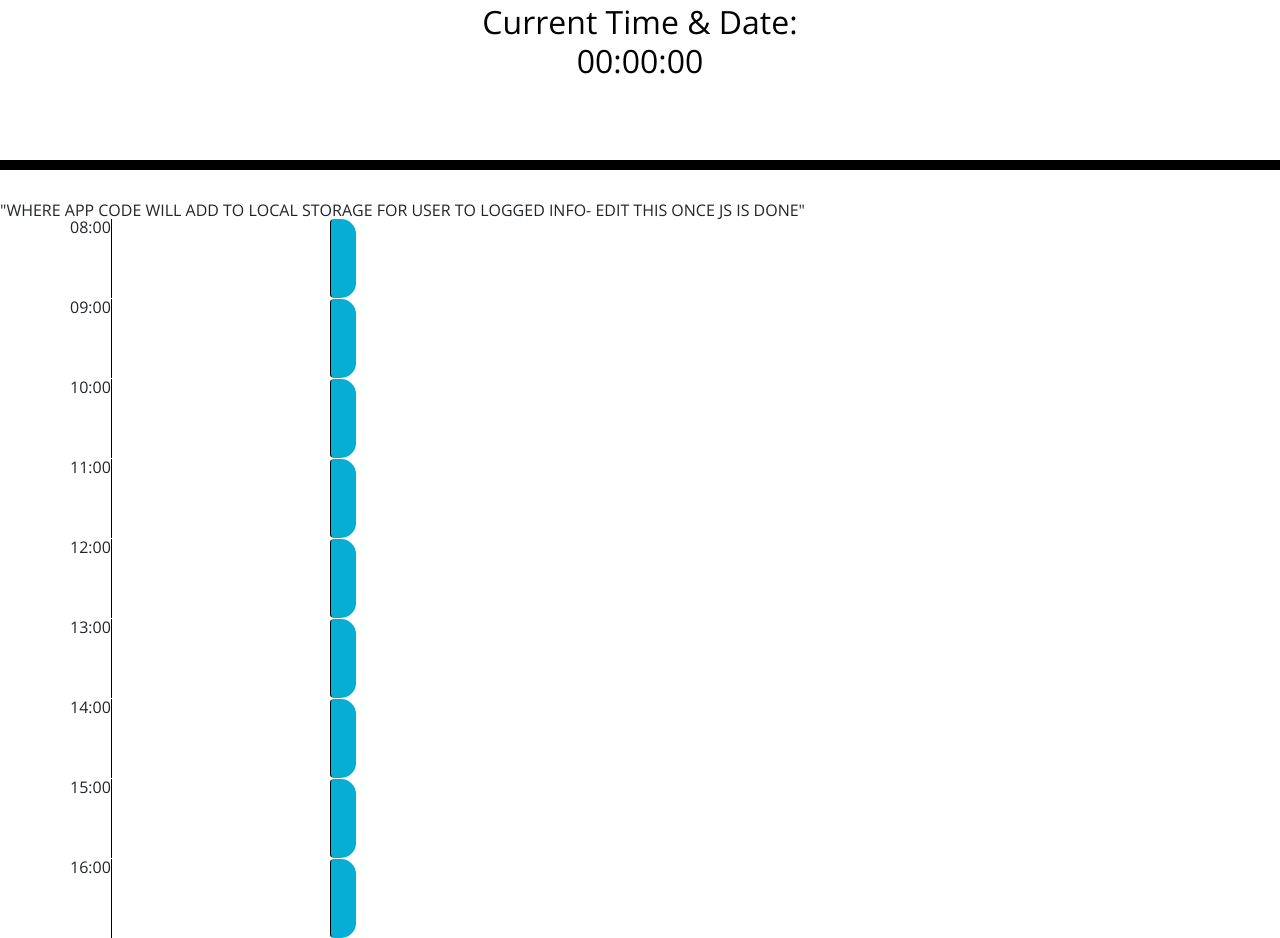
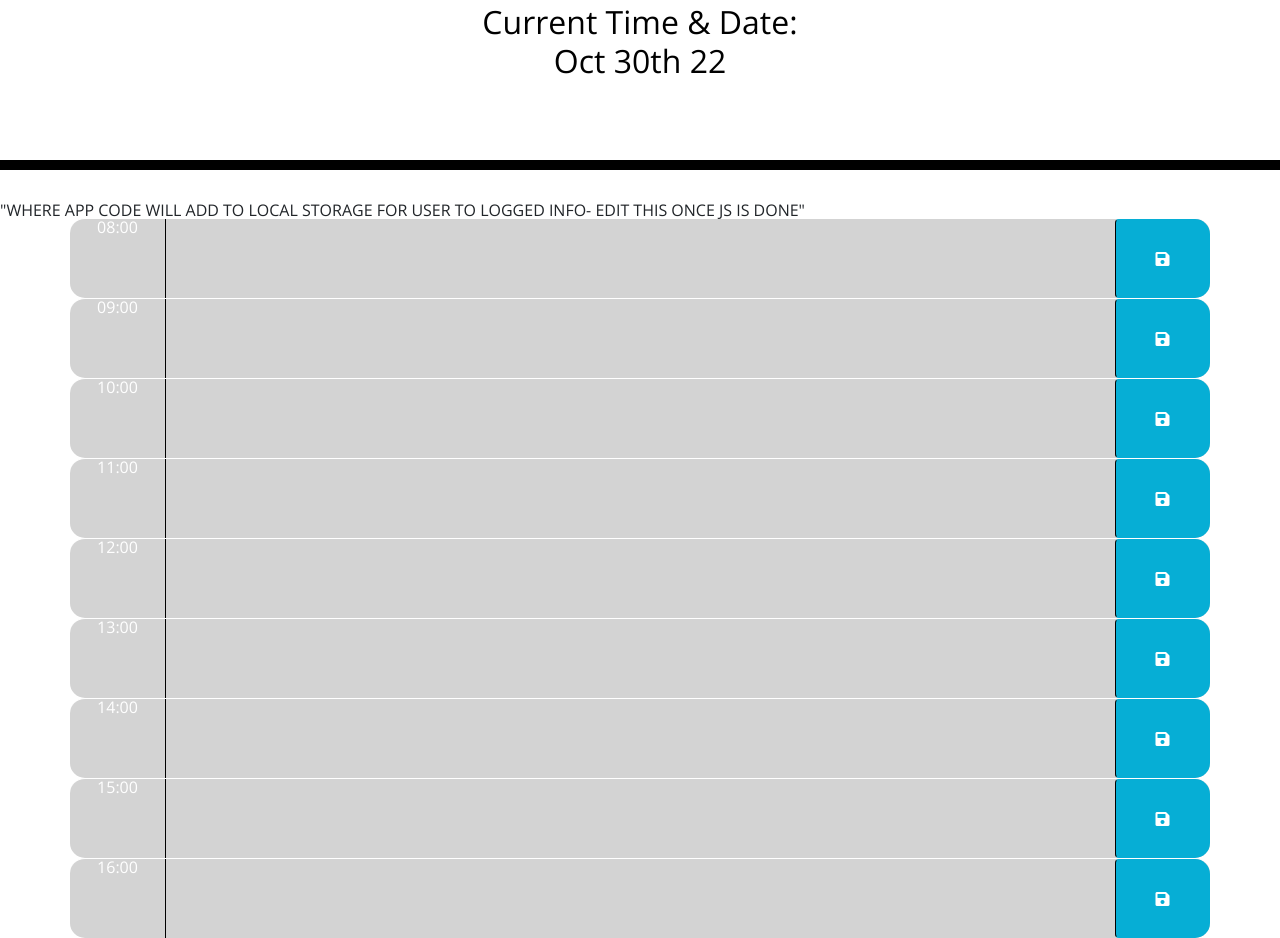
Before and after one commit to flgaitan/work-day-scheduler, a plain HTML site: page index.html in a window 1280 px wide. Shown: the part 191-1129 px from the top of the page. Drawn offline with nearby package versions, Linux system fonts and the light colour scheme.

Commit message:
added code to html,and most of the code to script.js as well

```diff
--- a/assets/script.js
+++ b/assets/script.js
@@ -1,15 +1,69 @@
 //declare variables that will be attached to an element id
-var timeDisplayEl = $('#time-display');
-//var =
-//var =
+var currentDayElement = $('#time-display');
+//var timeCurrent = moment().format();
+
 //var =
 //var =
 //var =
 
+//creating a function that will display the times: present, past and future in our page
+//to do this a for-loop was created that will run until the conditions are satisfied
+//let currentTime = parseInt(moment().format("HH"));
+function displayBackground(){
+  let currentTime = parseInt(moment().format("HH"));
+  console.log(currentTime)
+  for (let i=8; i<17; i++){
+    if (currentTime === i){
+      let currentElement = document.getElementById(`${i}`);
+      currentElement.setAttribute(`class`,`${currentElement.classList.value} present`);
 
 
-// handle displaying the time
-function displayTime() {
-    var timeCurrent = moment().format('MMM DD, YYYY [at] hh:mm:ss a');
-    timeDisplayEl.text(timeCurrent);
+
+    } else if(i>currentTime){
+      let currentElement = document.getElementById(`${i}`);
+      currentElement.setAttribute(`class`,`${currentElement.classList.value} future`);
+
+
+    } else{
+      let currentElement = document.getElementById(`${i}`);
+      currentElement.setAttribute(`class`,`${currentElement.classList.value} past`);
+
+    }
   }
+};
+
+
+//let name = "Fiama"
+//let myName = "My name is" + name
+//let templateName = `my name is ${name}`
+
+
+// handle displaying the time using moment
+//moment().format("MMM Do YY");
+//moment().format('MMM DD, YYYY [at] hh:mm:ss a');
+function currentDayEl() {
+    var timeCurrent = moment().format("MMM Do YY");
+    //console.log(currentDayElement)
+    currentDayElement.text(timeCurrent)
+    $('.saveBtn').on('click',function(){
+      //store in localstorage, declaring values for row class(col-10 description) and row id values(hour)
+      var value = $(this).siblings('.description').val()
+      var time = $(this).parent().attr('id')
+      localStorage.setItem(time, value)
+  })
+  }
+
+  currentDayEl()
+  displayBackground()
+
+//now we have to display all the values to be gotten from Local Storage using getItem instead of setItem for each
+
+$('#8 .description').val(localStorage.getItem('8'))
+$('#9 .description').val(localStorage.getItem('9'))
+$('#10 .description').val(localStorage.getItem('10'))
+$('#11 .description').val(localStorage.getItem('11'))
+$('#12 .description').val(localStorage.getItem('12'))
+$('#13 .description').val(localStorage.getItem('13'))
+$('#14 .description').val(localStorage.getItem('14'))
+$('#15 .description').val(localStorage.getItem('15'))
+$('#16 .description').val(localStorage.getItem('16'))
--- a/index.html
+++ b/index.html
@@ -7,10 +7,10 @@
     <link rel="stylesheet" href="https://stackpath.bootstrapcdn.com/bootstrap/4.3.1/css/bootstrap.min.css"/>
     <link rel="stylesheet" href="https://use.fontawesome.com/releases/v5.8.1/css/all.css" integrity="sha384-50oBUHEmvpQ+1lW4y57PTFmhCaXp0ML5d60M1M7uH2+nqUivzIebhndOJK28anvf" crossorigin="anonymous"/>
     <link href="https://fonts.googleapis.com/css?family=Open+Sans&display=swap" rel="stylesheet"/>
+    <script type="text/javascript" src="https://cdnjs.cloudflare.com/ajax/libs/moment.js/2.27.0/moment.min.js"></script>
     <link rel="stylesheet" href="./assets/style.css"/>
     <title>Work Day Scheduler.</title>
   </head>
-
   <body>
     <header class="jumbotron">
       <h1 class="display-3">Your day at a glance.</h1>
@@ -21,57 +21,51 @@
     <section class="notification-center-hub" id="user-notification">"WHERE APP CODE WILL ADD TO LOCAL STORAGE FOR USER TO LOGGED INFO- EDIT THIS ONCE JS IS DONE"</section>
     <div class="container">
       <!-- Timeblocks go here -->
-      <div id="8-hundred" class="row time-block">
-        <div class="CALL-ME-CLASS">08:00</div>
-        <textarea class="ADD-CLASS-NAME-LOOK-UP"></textarea>
-        <button class="btn saveBtn ADD-CLASS-NAME-LOOK-UP-"><i class="LOOK-ME-UP-TOO"></i></button>
+      <div id="8" class="row time-block">
+        <div class="col-1">08:00</div>
+        <textarea class="col-10 description"></textarea>
+        <button class="btn saveBtn col-1"><i class="fas fa-save"></i></button>
       </div>
-    <div id="09-hundred" class="row time-block">
-      <div class="CALL-ME-CLASS">09:00</div>
-      <textarea class="ADD-CLASS-NAME-LOOK-UP"></textarea>
-      <button class="btn saveBtn ADD-CLASS-NAME-LOOK-UP"><i class="LOOK-ME-UP-TOO"></i></button>
+    <div id="9" class="row time-block">
+      <div class="col-1">09:00</div>
+      <textarea class="col-10 description"></textarea>
+      <button class="btn saveBtn col-1"><i class="fas fa-save"></i></button>
     </div>
-    <div id="10-hundred" class="row time-block">
-      <div class="CALL-ME-CLASS">10:00</div>
-      <textarea class="ADD-CLASS-NAME-LOOK-UP"></textarea>
-      <button class="btn saveBtn ADD-CLASS-NAME-LOOK-UP"><i class="LOOK-ME-UP-TOO"></i></button>
+    <div id="10" class="row time-block">
+      <div class="col-1">10:00</div>
+      <textarea class="col-10 description"></textarea>
+      <button class="btn saveBtn col-1"><i class="fas fa-save"></i></button>
     </div>
-    <div id="11-hundred" class="row time-block">
-      <div class="CALL-ME-CLASS">11:00</div>
-      <textarea class="ADD-CLASS-NAME-LOOK-UP"></textarea>
-      <button class="btn saveBtn ADD-CLASS-NAME-LOOK-UP"><i class="LOOK-ME-UP-TOO"></i></button>
+    <div id="11" class="row time-block">
+      <div class="col-1">11:00</div>
+      <textarea class="col-10 description"></textarea>
+      <button class="btn saveBtn col-1"><i class="fas fa-save"></i></button>
     </div>
-    <div id="12-hundred" class="row time-block">
-      <div class="CALL-ME-CLASS">12:00</div>
-      <textarea class="ADD-CLASS-NAME-LOOK-UP"></textarea>
-      <button class="btn saveBtn ADD-CLASS-NAME-LOOK-UP"><i class="LOOK-ME-UP-TOO"></i></button>
+    <div id="12" class="row time-block">
+      <div class="col-1">12:00</div>
+      <textarea class="col-10 description"></textarea>
+      <button class="btn saveBtn col-1"><i class="fas fa-save"></i></button>
     </div>
-    <div id="13-hundred" class="row time-block">
-      <div class="CALL-ME-CLASS">13:00</div>
-      <textarea class="ADD-CLASS-NAME-LOOK-UP"></textarea>
-      <button class="btn saveBtn ADD-CLASS-NAME-LOOK-UP"><i class="LOOK-ME-UP-TOO"></i></button>
+    <div id="13" class="row time-block">
+      <div class="col-1">13:00</div>
+      <textarea class="col-10 description"></textarea>
+      <button class="btn saveBtn col-1"><i class="fas fa-save"></i></button>
     </div>
-    <div id="14-hundred" class="row time-block">
-      <div class="CALL-ME-CLASS">14:00</div>
-      <textarea class="ADD-CLASS-NAME-LOOK-UP"></textarea>
-      <button class="btn saveBtn ADD-CLASS-NAME-LOOK-UP"><i class="LOOK-ME-UP-TOO"></i></button>
+    <div id="14" class="row time-block">
+      <div class="col-1">14:00</div>
+      <textarea class="col-10 description"></textarea>
+      <button class="btn saveBtn col-1"><i class="fas fa-save"></i></button>
     </div>
-    <div id="15-hundred" class="row time-block">
-      <div class="CALL-ME-CLASS">15:00</div>
-      <textarea class="ADD-CLASS-NAME-LOOK-UP"></textarea>
-      <button class="btn saveBtn ADD-CLASS-NAME-LOOK-UP"><i class="LOOK-ME-UP-TOO"></i></button>
+    <div id="15" class="row time-block">
+      <div class="col-1">15:00</div>
+      <textarea class="col-10 description"></textarea>
+      <button class="btn saveBtn col-1"><i class="fas fa-save"></i></button>
     </div>
-    <div id="16-hundred" class="row time-block">
-      <div class="CALL-ME-CLASS">16:00</div>
-      <textarea class="ADD-CLASS-NAME-LOOK-UP"></textarea>
-      <button class="btn saveBtn ADD-CLASS-NAME-LOOK-UP"><i class="LOOK-ME-UP-TOO"></i></button>
+    <div id="16" class="row time-block">
+      <div class="col-1">16:00</div>
+      <textarea class="col-10 description"></textarea>
+      <button class="btn saveBtn col-1"><i class="fas fa-save"></i></button>
     </div>
-
-
-
-
-
-
 
     <script src="https://cdnjs.cloudflare.com/ajax/libs/jquery/3.2.1/jquery.min.js"></script>
     <script src="https://cdnjs.cloudflare.com/ajax/libs/moment.js/2.24.0/moment.min.js"></script>
```
